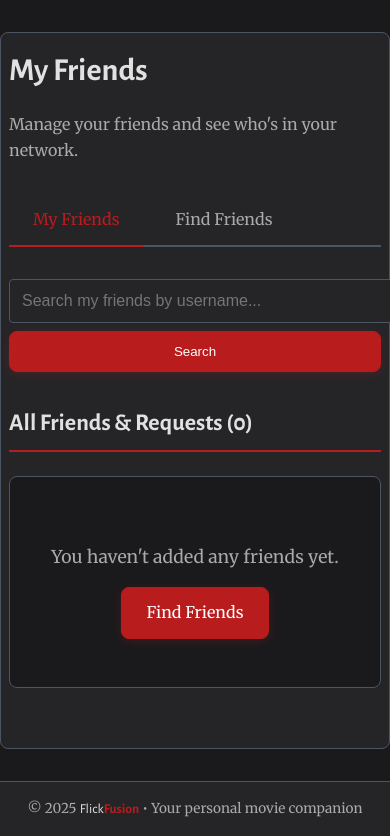
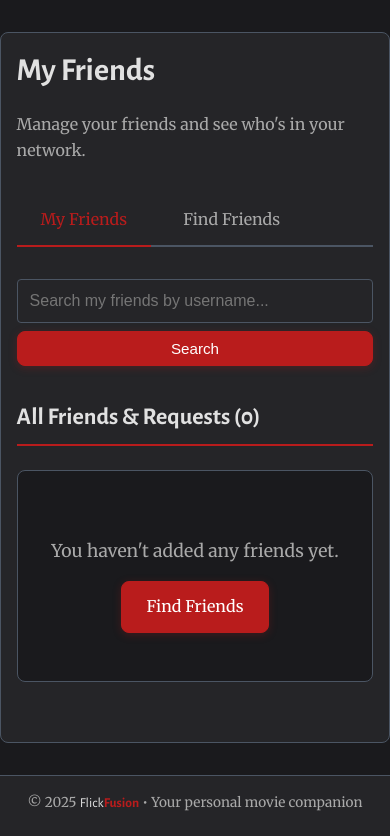
Before and after one commit to diegocardona11/Flick-Fusion-, a PHP site: page /friends.php in a window 390 px wide; the page is wider, and only the part inside the window is pictured. Shown: the part 49-885 px from the top of that part. After the commit the page ends 860 px from the top of that part, so only its background shows below. Run offline with PHP 8.4, Linux system fonts and the light colour scheme; the visitor is signed in with stand-in values (Sample User, id 1); data that the repository does not hold is empty.

Commit message:
Enhance UI responsiveness: adjust padding and layout for containers, search forms, and modals across various screen sizes

```diff
--- a/public/css/styles.css
+++ b/public/css/styles.css
@@ -79,7 +79,9 @@
 .container {
     max-width: 1200px;
     margin: 0 auto;
-    padding: 2rem 1.5rem;
+    /* Good minimum horizontal padding on all viewports */
+    padding-block: 2rem;
+    padding-inline: clamp(12px, 4vw, 24px);
 }
 
 .centered-container {
@@ -97,6 +99,9 @@ main.container {
     width: 100%;
     max-width: 1200px;
     box-sizing: border-box;
+    /* ensure internal padding matches container's horizontal spacing */
+    padding-inline: clamp(12px, 4vw, 24px);
+    padding-block: 2rem;
 }
 
 
@@ -539,14 +549,21 @@ main.container {
 
 .search-form {
     display: flex;
-    min-width: 500px;
     gap: 0.5rem;
+    flex: 1 1 auto;
+    min-width: 0; /* allow the form to shrink on small viewports */
+    align-items: center;
+    max-width: 900px;
 }
 .search-input-large {
     flex-grow: 1;
     font-size: 1.1rem;
     padding: 0.75rem 1rem;
 }
+
+/* inputs/buttons within the search form use border-box sizing for reliable shrink behavior */
+.search-form input,
+.search-form button { box-sizing: border-box; }
 
 .results-title {
     border-bottom: 1px solid var(--border-color);
@@ -934,7 +951,7 @@ main.container {
 /* ---- Responsive Design ---- */
 @media (max-width: 1024px) {
     .container,
-    main.container { padding: 1.5rem 1rem; }
+    main.container { padding-block: 1.5rem; padding-inline: clamp(12px, 4vw, 24px); }
 
     /* Header stacks across lines */
     .main-header { height: auto; padding: 0.75rem 1rem; }
@@ -951,7 +968,7 @@ main.container {
 
 @media (max-width: 768px) {
     .container,
-    main.container { padding: 1rem 0.75rem; }
+    main.container { padding-block: 1rem; padding-inline: clamp(12px, 4vw, 24px); }
 
     /* Header stacks neatly */
     .header-content { flex-wrap: wrap; justify-content: center; }
@@ -986,7 +1003,7 @@ main.container {
 
 @media (max-width: 480px) {
     .container,
-    main.container { padding: 0.75rem 0.5rem; }
+    main.container { padding-block: 0.75rem; padding-inline: clamp(12px, 4vw, 24px); }
 
     /* Text sizing */
     .welcome-title { font-size: 2rem; }
@@ -997,6 +1014,28 @@ main.container {
 
     /* My list grid smallest columns */
     .mylist-grid { grid-template-columns: repeat(auto-fill, minmax(140px, 1fr)); }
+}
+
+/* Very small screens: reduce search input/button sizes so the form fits neatly inside the boxed header */
+@media (max-width: 420px) {
+    .search-form {
+        gap: 0.35rem;
+        flex-direction: column; /* keep stacked but tighter */
+        align-items: stretch;
+    }
+
+    .search-input-large {
+        font-size: 1rem;
+        padding: 0.5rem 0.75rem;
+    }
+
+    .search-form .btn {
+        font-size: 0.95rem;
+        padding: 0.5rem 0.75rem;
+    }
+
+    /* Reduce header padding slightly to give more room */
+    .search-page-header { padding: 0.9rem; }
 }
 
 /* ========================================
```
Also changed, not shown: other parts of public/css/styles.css (+70 -32 lines). Lines whose indentation alone changed are shown as unchanged.
